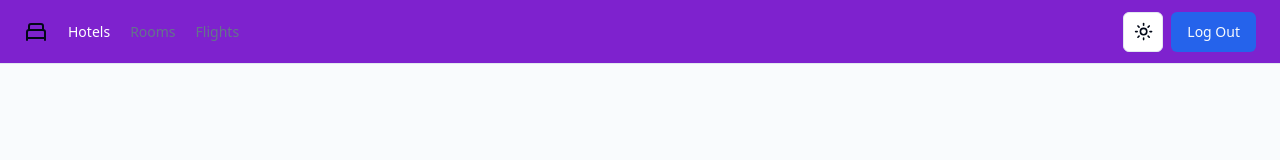
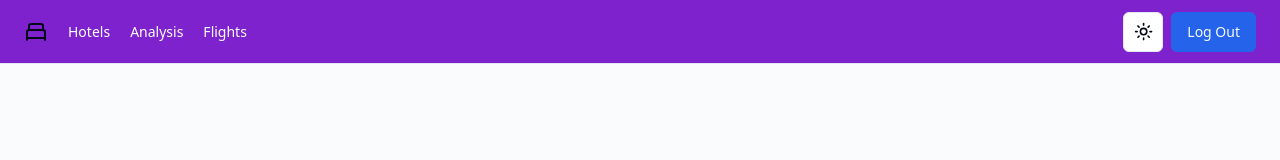
Before and after one commit to Bijoy05/cxfinal, a React (Vite) app: page / in a window 1280 px wide. Shown: the top 160 px of the page. Built offline with nearby package versions, Linux system fonts and the light colour scheme; no server answers; what @radix-ui/themes would draw is missing.

Commit message:
navbar element color

```diff
--- a/src/header/Header.tsx
+++ b/src/header/Header.tsx
@@ -52,8 +52,8 @@ const Header = () => {
           <BedSingle />
         </LogoLink>
         <HeaderLink href="/hotels"><div className="text-white">Hotels</div></HeaderLink>
-        <HeaderLink href="/rooms">Rooms</HeaderLink>
-        <HeaderLink href="/flights">Flights</HeaderLink>
+        <HeaderLink href="/rooms"><div className="text-white">Analysis</div></HeaderLink>
+        <HeaderLink href="/flights"><div className="text-white">Flights</div></HeaderLink>
       </nav>
       <div className="flex items-center ml-auto gap-2">
         <ModeToggle />
```
